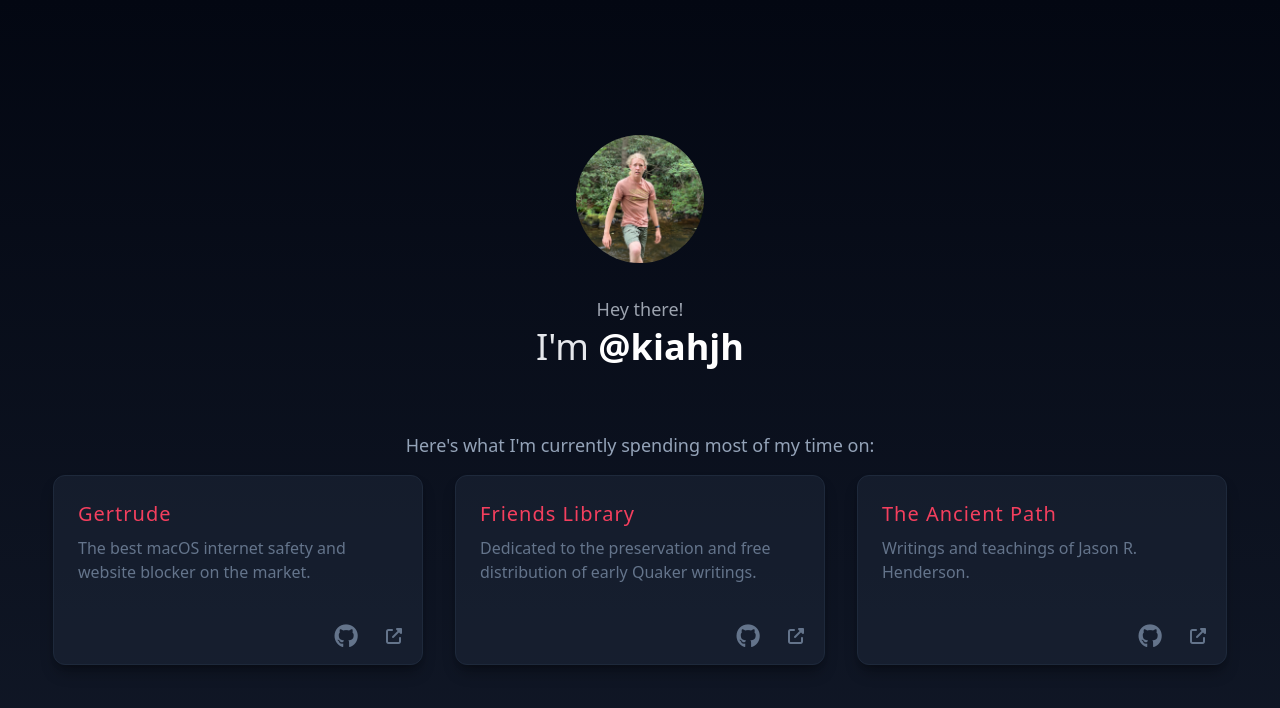
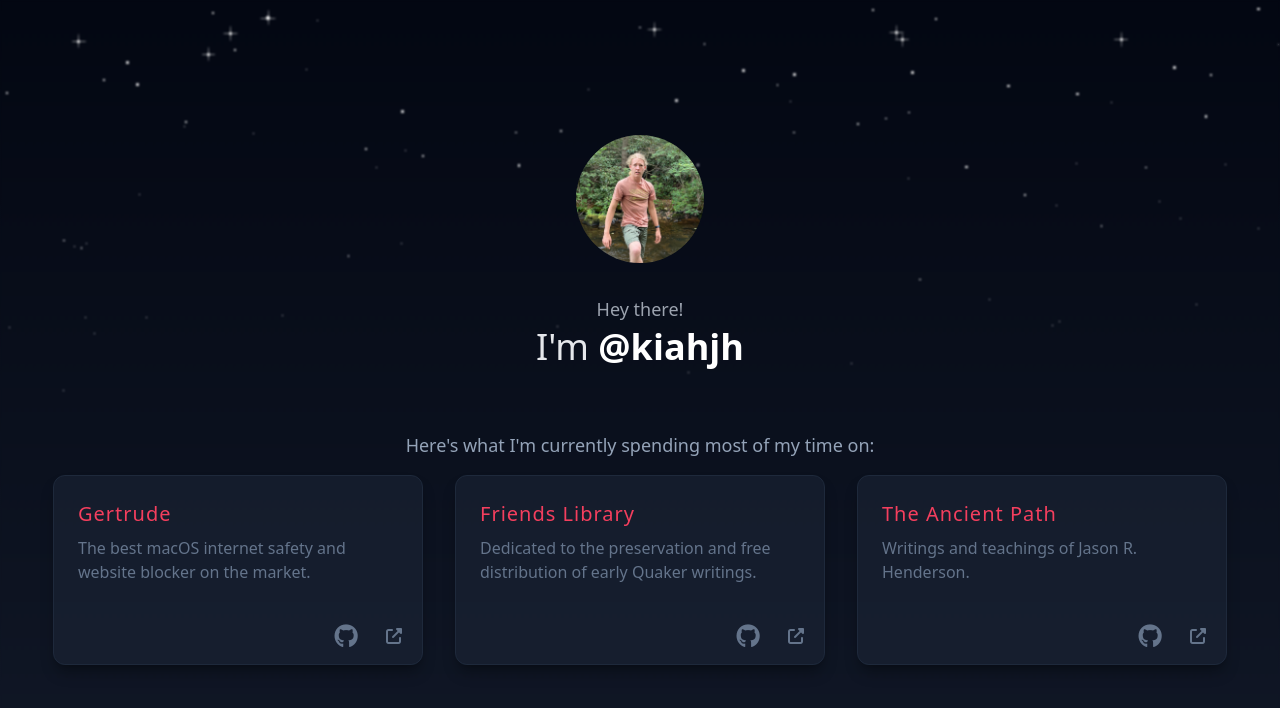
Before and after one commit to kiahjh/kiahjh.com, a Next.js app: page / in a window 1280 px wide. Shown: the top 708 px of the page. Built offline with nearby package versions, Linux system fonts and the light colour scheme.

Commit message:
added stars to bg

```diff
--- a/pages/index.tsx
+++ b/pages/index.tsx
@@ -3,8 +3,25 @@ import ProfilePicture from '../public/me.jpg';
 import Link from 'next/link';
 
 export default function Home() {
+  const stars: Array<{ size: number; left: number; top: number }> = [];
+  for (let i = 0; i < 150; i++) {
+    const top = Math.random() * 500;
+    stars.push({
+      size: Math.floor(Math.random() * 3) + 1.5 - top / 120,
+      left: Math.random() * 100,
+      top: top,
+    });
+  }
+
   return (
-    <main className="flex flex-col justify-center items-center min-h-screen bg-gradient-to-b from-gray-950 to-gray-900 py-20 px-8 xs:px-12">
+    <main className="min-h-screen bg-gradient-to-b from-gray-950 to-gray-900 py-20 px-8 xs:px-12 relative flex flex-col">
+      <div className="w-full h-full left-0 top-0 absolute">
+        {stars.map((star) => (
+          <Star key={star.top} {...star} />
+        ))}
+      </div>
+      <div className="absolute backdrop-blur-[1px] w-full h-full left-0 top-0" />
+      <div className="flex flex-col justify-center items-center flex-grow relative">
         <Image
           src={ProfilePicture}
           alt={'picture of kiahjh'}
@@ -40,9 +57,43 @@ export default function Home() {
             url={'https://hender.blog'}
           />
         </div>
+      </div>
     </main>
   );
 }
+
+interface StarProps {
+  left: number;
+  size: number;
+  top: number;
+}
+
+const Star: React.FC<StarProps> = ({ left, size, top }) => {
+  return (
+    <div
+      style={{
+        height: `${size}px`,
+        width: `${size}px`,
+        top: `${top}px`,
+        left: `${left}%`,
+      }}
+      className="rounded-full bg-white absolute flex justify-center items-center"
+    >
+      {size > 3 && (
+        <>
+          <div
+            className="w-[0.75px] bg-white/50 absolute rounded-[100%]"
+            style={{ height: `${size * 4.5}px` }}
+          />
+          <div
+            className="h-[0.75px] bg-white/50 absolute rounded-[100%]"
+            style={{ width: `${size * 4.5}px` }}
+          />
+        </>
+      )}
+    </div>
+  );
+};
 
 interface ProjectProps {
   title: string;
```
Lines whose indentation alone changed are shown as unchanged.
